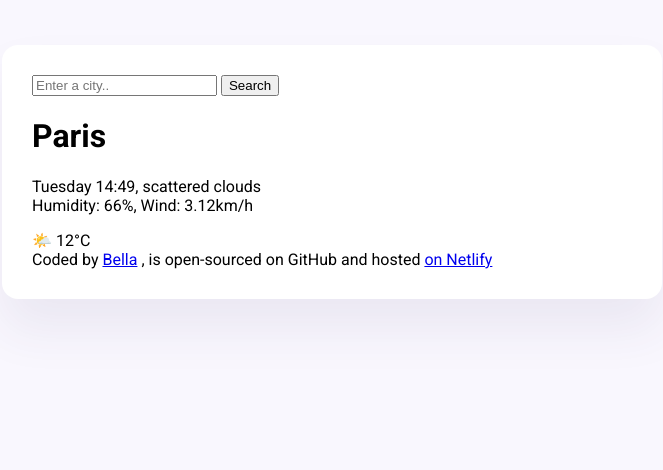
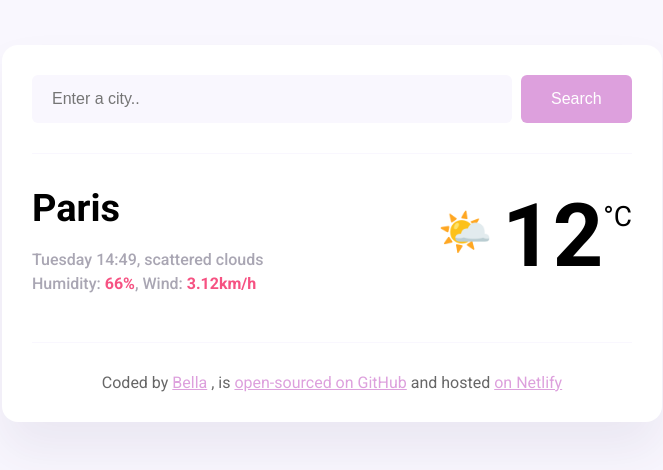
Before and after one commit to bella82691-dotcom/Meteo, a plain HTML site: page index.html in a window 1280 px wide. Shown: the whole page, without its empty margins (308-971 px from the left). Drawn offline with Linux system fonts and the light colour scheme.

Commit message:
Added basic CSS

```diff
--- a/index.html
+++ b/index.html
@@ -3,40 +3,53 @@
   <head>
     <meta charset="UTF-8" />
     <meta name="viewport" content="width=h1, initial-scale=1.0" />
-    <link rel="stylesheet" href="src/style.css">
-    <link rel="preconnect" href="https://fonts.googleapis.com">
-<link rel="preconnect" href="https://fonts.gstatic.com" crossorigin>
-<link href="https://fonts.googleapis.com/css2?family=Roboto:ital,wght@0,100..900;1,100..900&display=swap" rel="stylesheet">
+    <link rel="stylesheet" href="src/style.css" />
+    <link rel="preconnect" href="https://fonts.googleapis.com" />
+    <link rel="preconnect" href="https://fonts.gstatic.com" crossorigin />
+    <link
+      href="https://fonts.googleapis.com/css2?family=Roboto:ital,wght@0,100..900;1,100..900&display=swap"
+      rel="stylesheet"
+    />
     <title>Meteo App</title>
   </head>
   <body>
     <div class="Weather-app">
       <header>
-        <form>
-            <input type="search" placeholder="Enter a city.." required/>
-            <input type="submit" value="Search" />
+        <form class="search-form">
+          <input
+            type="search"
+            placeholder="Enter a city.."
+            required
+            class="search-form-input"
+          />
+          <input type="submit" value="Search" class="search-form-button" />
         </form>
       </header>
       <main>
+        <div class="Weather-app-data">
           <div>
-    <h1>Paris</h1>
-    <p>
+            <h1 class="Weather-app-city">Paris</h1>
+            <p class="Weather-app-details">
               Tuesday 14:49, scattered clouds
               <br />
-        Humidity: 66%, Wind: 3.12km/h
+              Humidity: <strong>66%</strong>, Wind: <strong>3.12km/h</strong>
             </p>
           </div>
-    <div>
-        🌤️ 12°C
+          <div class="Weather-app-temperature-container">
+            <div class="Weather-app-icon">🌤️</div>
+            <div class="Weather-app-temperature">12</div>
+            <div class="Weather-app-unit">°C</div>
+          </div>
         </div>
       </main>
       <footer>
         Coded by
         <a href="https://github.com/bella82691-dotcom" target="_blank">Bella</a>
         , is
-      <a href="https://github.com/bella82691-dotcom/Meteo" target="_blank"></a>
-        open-sourced on GitHub</a
+        <a href="https://github.com/bella82691-dotcom/Meteo" target="_blank"
+          >open-sourced on GitHub</a
         >
+
         and hosted
         <a href="https://bella-meteo-app.netlify.app/" target="_blank">
           on Netlify</a
--- a/src/style.css
+++ b/src/style.css
@@ -1,6 +1,10 @@
 body {
   background-color: #f9f7fe;
   font-family: "Roboto", sans-serif;
+}
+
+a {
+  color: plum;
 }
 
 .Weather-app {
@@ -11,3 +15,81 @@
   border-radius: 16px;
   padding: 30px;
 }
+
+header {
+  border-bottom: 1px solid #f9f7fe;
+  padding: 0 0 30px 0;
+}
+
+.search-form-input {
+  background-color: #f9f7fe;
+  border: none;
+  border-radius: 6px;
+  width: 80%;
+  font-size: 16px;
+  padding: 15px 20px;
+}
+
+.search-form-button {
+  background: plum;
+  padding: 15px 30px;
+  border: none;
+  font-size: 16px;
+  margin-left: 5px;
+  border-radius: 6px;
+  color: white;
+}
+
+main {
+  padding: 30px 0;
+}
+
+.Weather-app-data {
+  display: flex;
+  justify-content: space-between;
+}
+
+.Weather-app-city {
+  margin: 0;
+  font-size: 38px;
+  line-height: 48px;
+}
+
+.Weather-app-details {
+  font-size: 16px;
+  color: rgba(39, 33, 66, 0.4);
+  line-height: 24px;
+  font-weight: 500;
+}
+
+.Weather-app-details strong {
+  color: #f65282;
+}
+
+.Weather-app-temperature-container {
+  display: flex;
+}
+
+.Weather-app-icon {
+  font-size: 44px;
+  margin-top: 22px;
+}
+
+.Weather-app-temperature {
+  font-size: 88px;
+  margin-left: 10px;
+  font-weight: bold;
+}
+
+.Weather-app-unit {
+  margin-top: 16px;
+  font-size: 28px;
+}
+
+footer {
+  border-top: 1px solid #f9f7fe;
+  padding: 30px 0 0 0;
+  text-align: center;
+  font-size: 14x;
+  color: rgba(0, 0, 0, 0.6);
+}
```
Lines whose indentation alone changed are shown as unchanged.
